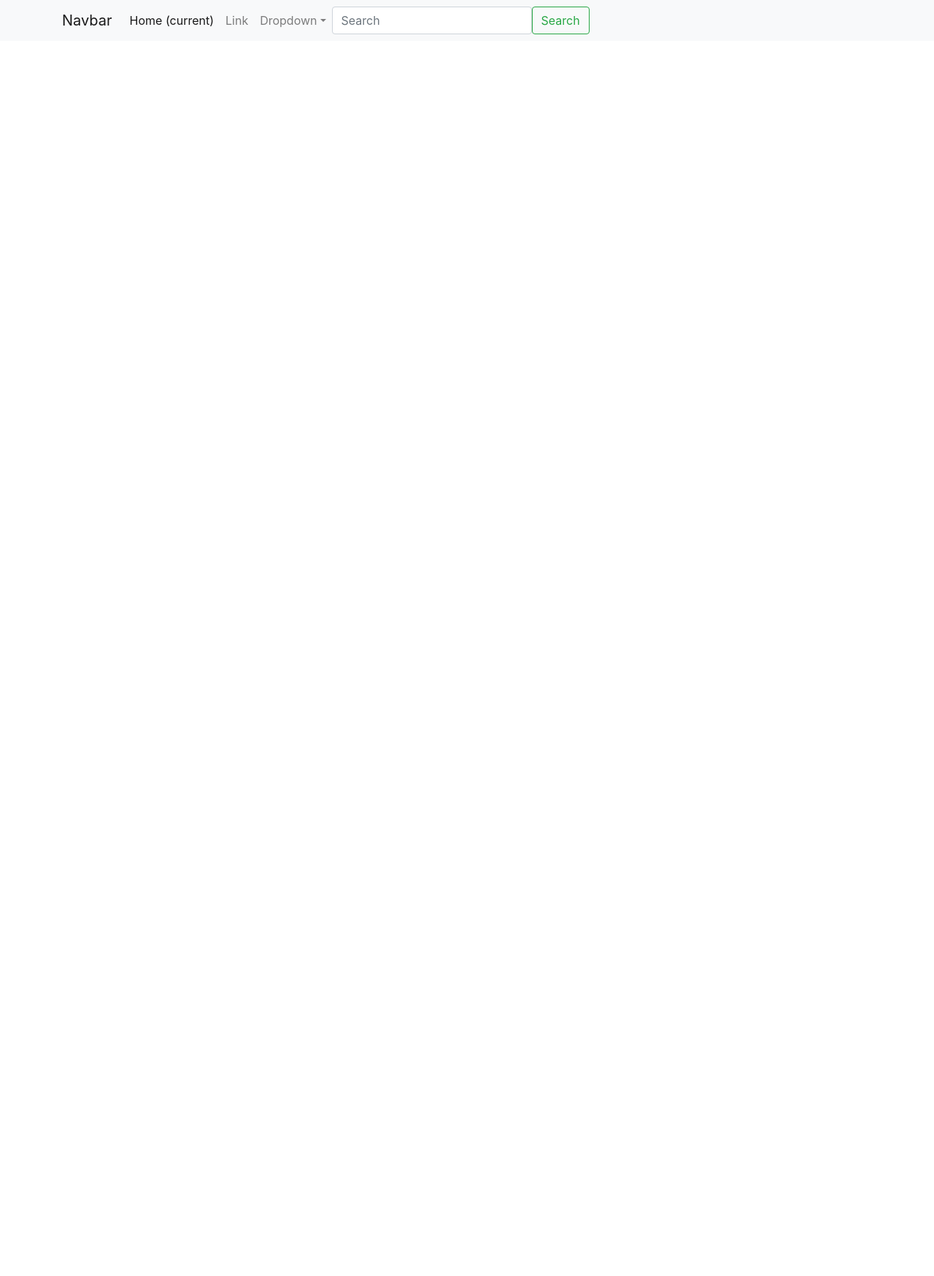
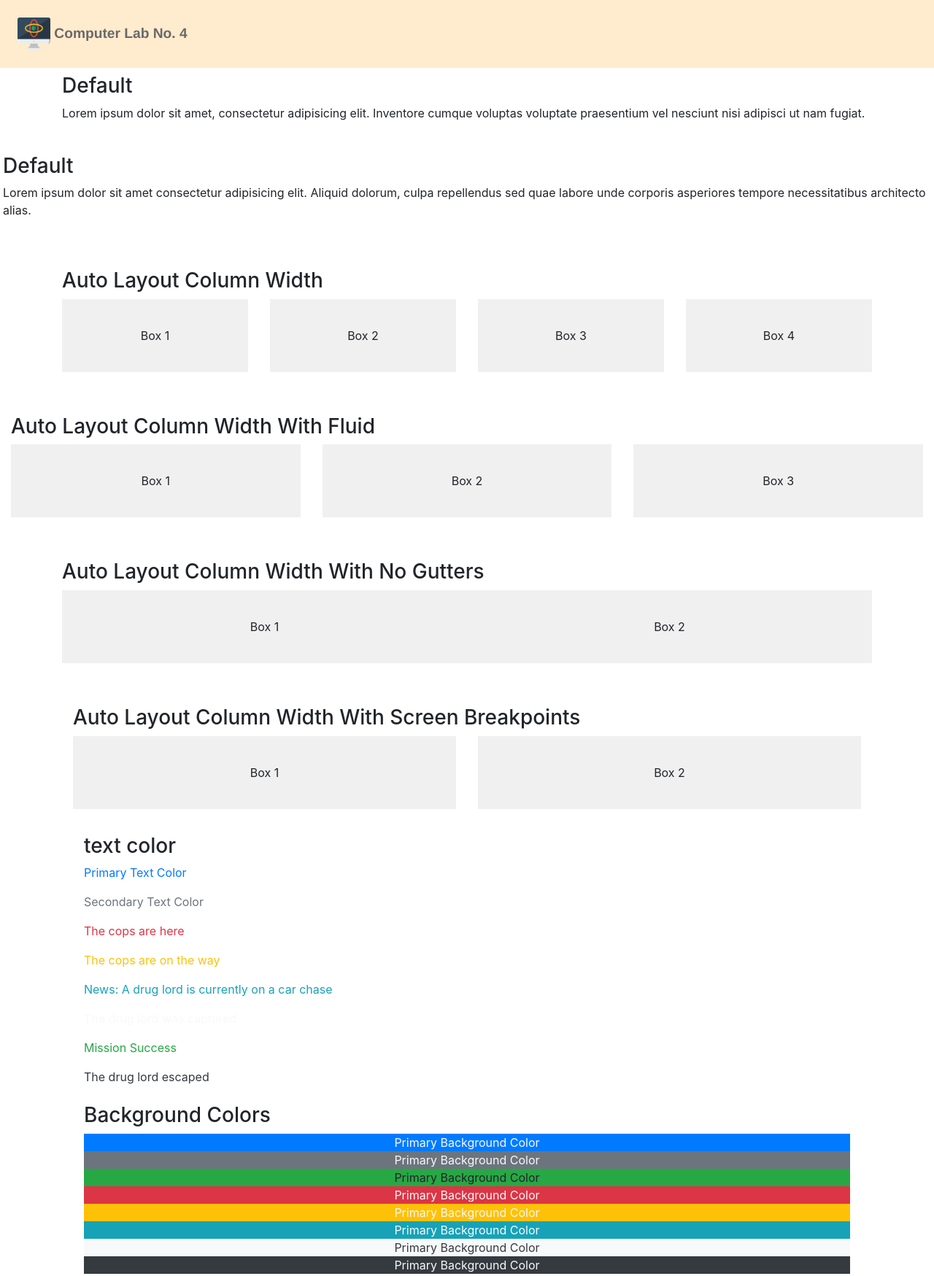
Before and after one commit to marcmrnda/Bootstrap, a plain HTML site: page index.html in a window 1280 px wide. Shown: the top 1749 px of the page at 73% size. Before the commit the page ends 800 px from the top, so only its background shows below. Drawn offline with Linux system fonts and the light colour scheme; files that its build step writes are made by us from their sources.

Commit message:
added bootstrap basics

```diff
--- a/index.html
+++ b/index.html
@@ -12,75 +12,108 @@
         <!-- Bootstrap CSS v5.2.1 -->
         <link rel="stylesheet" href="./bootstrap-5.3.3-dist/css/bootstrap.css">
         <link rel="stylesheet" href="./bootstrap-4.5.3-dist/css/bootstrap.css">
+        <link rel="stylesheet" href="style.css">
     </head>
 
     <body>
-        <nav
-            class="navbar navbar-expand-sm navbar-light bg-light"
-        >
-            <div class="container">
-                <a class="navbar-brand" href="#">Navbar</a>
-                <button
-                    class="navbar-toggler d-lg-none"
-                    type="button"
-                    data-bs-toggle="collapse"
-                    data-bs-target="#collapsibleNavId"
-                    aria-controls="collapsibleNavId"
-                    aria-expanded="false"
-                    aria-label="Toggle navigation"
-                >
-                    <span class="navbar-toggler-icon"></span>
-                </button>
-                <div class="collapse navbar-collapse" id="collapsibleNavId">
-                    <ul class="navbar-nav me-auto mt-2 mt-lg-0">
-                        <li class="nav-item">
-                            <a class="nav-link active" href="#" aria-current="page"
-                                >Home
-                                <span class="visually-hidden">(current)</span></a
-                            >
-                        </li>
-                        <li class="nav-item">
-                            <a class="nav-link" href="#">Link</a>
-                        </li>
-                        <li class="nav-item dropdown">
-                            <a
-                                class="nav-link dropdown-toggle"
-                                href="#"
-                                id="dropdownId"
-                                data-bs-toggle="dropdown"
-                                aria-haspopup="true"
-                                aria-expanded="false"
-                                >Dropdown</a
-                            >
-                            <div
-                                class="dropdown-menu"
-                                aria-labelledby="dropdownId"
-                            >
-                                <a class="dropdown-item" href="#"
-                                    >Action 1</a
-                                >
-                                <a class="dropdown-item" href="#"
-                                    >Action 2</a
-                                >
-                            </div>
-                        </li>
-                    </ul>
-                    <form class="d-flex my-2 my-lg-0">
-                        <input
-                            class="form-control me-sm-2"
-                            type="text"
-                            placeholder="Search"
-                        />
-                        <button
-                            class="btn btn-outline-success my-2 my-sm-0"
-                            type="submit"
-                        >
-                            Search
-                        </button>
-                    </form>
+        <header class="header1 p-4" style="background-color: blanchedalmond;">
+            <img src="./12_-Lab_Computer-_science_laboratory_research-512 (1).webp" alt=""> Computer Lab No. 4
+        </header>
+
+        <div class="container my-2">
+            <h3>Default</h3>
+            <p>Lorem ipsum dolor sit amet, consectetur adipisicing elit. Inventore cumque voluptas voluptate praesentium vel nesciunt nisi adipisci ut nam fugiat.</p>
+        </div>
+
+        <div class="container-fluid my-2 mt-2 p-1">
+            <br><h3>Default</h3>
+            <p>Lorem ipsum dolor sit amet consectetur adipisicing elit. Aliquid dolorum, culpa repellendus sed quae labore unde corporis asperiores tempore necessitatibus architecto alias.</p>
+        </div>
+
+
+        <div class="container mt-5">
+            <h3>Auto Layout Column Width</h3>
+            <div class="row"><div class="col"><div class="custom-box">Box 1</div></div>
+            <div class="col"><div class="custom-box">Box 2</div></div>
+            <div class="col"><div class="custom-box">Box 3</div></div>
+            <div class="col"><div class="custom-box">Box 4</div></div></div>
+
+
+        </div>
+
+        <div class="container-fluid mt-5">
+            <h3>Auto Layout Column Width With Fluid</h3>
+            <div class="row">
+                <div class="col">
+                    <div class="custom-box">Box 1</div>
                 </div>
+            <div class="col">
+                <div class="custom-box">Box 2</div>
             </div>
-        </nav>
+            <div class="col">
+                <div class="custom-box">Box 3</div>
+            </div>
+            </div>
+        </div>
+
+
+        <div class="container mt-5">
+            <h3>Auto Layout Column Width With No Gutters</h3>
+            <div class="row no-gutters">
+                <div class="col"><div class="custom-box">Box 1</div></div>
+            <div class="col"><div class="custom-box">Box 2</div></div>
+
+        </div>
+
+        <div class="container-fluid mt-5">
+            <h3>Auto Layout Column Width With Screen Breakpoints</h3>
+            <div class="row">
+                <div class="col-md-6 col-sm-12"><div class="custom-box">Box 1</div></div>
+            <div class="col-md-6 col-sm-12"><div class="custom-box">Box 2</div></div>
+
+        </div>
+
+        <div class="container my-4">
+            <h3>text color</h3>
+            <p class="text-primary">Primary Text Color</p>
+            <p class="text-secondary">Secondary Text Color</p>
+            <p class="text-danger">The cops are here</p>
+            <p class="text-warning">The cops are on the way</p>
+            <p class="text-info">News: A drug lord is currently on a car chase</p>
+            <p class="text-light">The drug lord was captured</p>
+            <p class="text-success">Mission Success</p>
+            <p class="text-dark">The drug lord escaped</p>
+
+
+        </div>
+
+        <div class="container my-4">
+            <h3>Background Colors</h3>
+
+            <div class="bg-primary text-light text-center">Primary Background Color</div>
+            <div class="bg-secondary text-light text-center">Primary Background Color</div>
+            <div class="bg-success text- text-center">Primary Background Color</div>
+            <div class="bg-danger text-light text-center">Primary Background Color</div>
+            <div class="bg-warning text-light text-center">Primary Background Color</div>
+            <div class="bg-info text-light text-center">Primary Background Color</div>
+            <div class="bg-light text-dark text-center">Primary Background Color</div>
+            <div class="bg-dark text-light text-center">Primary Background Color</div>
+
+
+        </div>
+
+        <div class="container my-2">
+            <h3>Border Colors</h3>
+            <div class="border border-primary text-center">HALLO</div>
+            <div class="border border-secondary text-center">HALLO</div>
+            <div class="border border-success text-center">HALLO</div>
+            <div class="border border-danger text-center">HALLO</div>
+            <div class="border border-warning text-center">HALLO</div>
+            <div class="border border-info text-center">HALLO</div>
+            <div class="border border-light text-center">HALLO</div>
+            <div class="border border-dark text-center">HALLO</div>
+        </div>
+
  <!-- Bootstrap JavaScript Libraries -->
         <script href="./bootstrap-5.3.3-dist/js/bootstrap.js"></script>
         <script href="./bootstrap-4.5.3-dist/js/bootstrap.js"></script>
--- /dev/null
+++ b/style.css
@@ -0,0 +1,26 @@
+html{
+    margin: 0;
+}
+
+header{
+    color: dimgray;
+    font-weight: bolder;
+    font-family: 'Franklin Gothic Medium', 'Arial Narrow', Arial, sans-serif;
+    font-size: larger;
+}
+
+header img{
+    max-width: 45px;
+}
+
+.custom-box {
+    height: 100px;
+    background-color: #f0f0f0;
+    text-align: center;
+    display: flex;
+    justify-content: center;
+    align-items: center;
+    margin-bottom: 10px;
+    margin-left: 0;
+    margin-right: 0;
+  }
```
Also changed, not shown: 12_-Lab_Computer-_science_laboratory_research-512 (1).webp (added).
